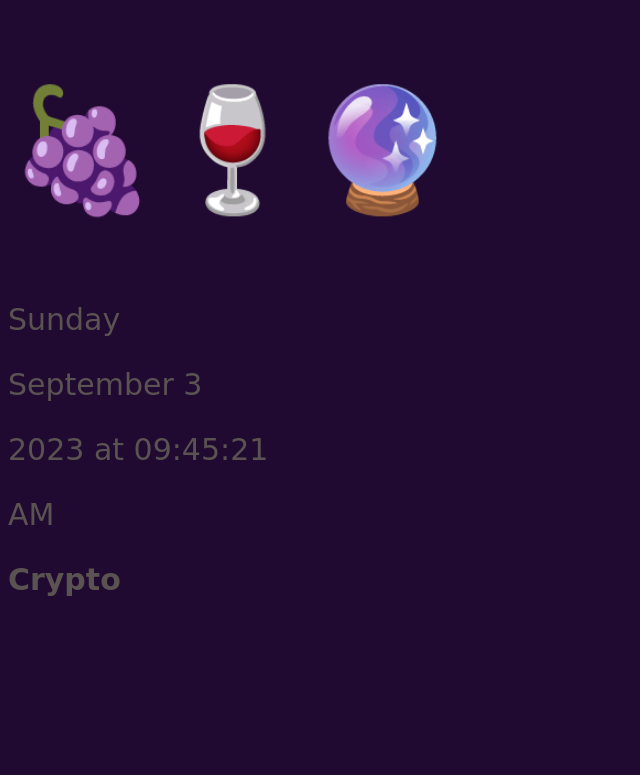
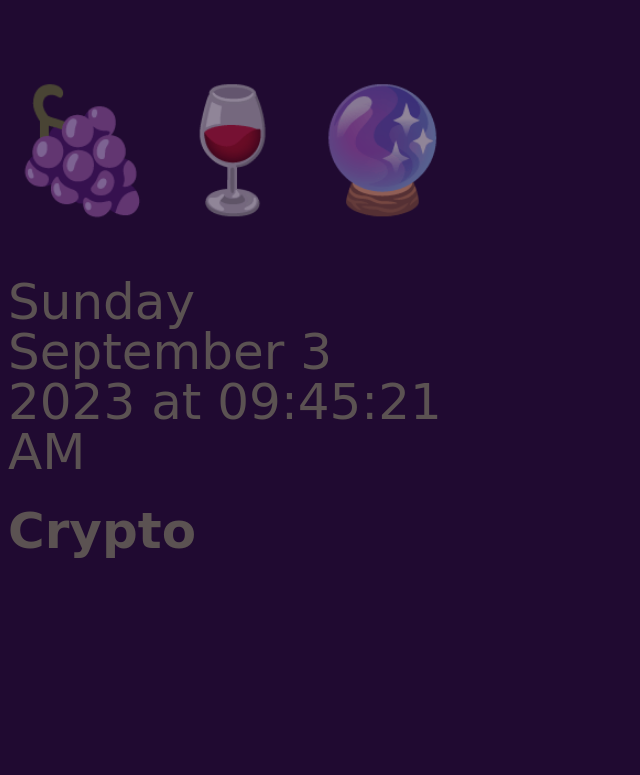
Before and after one commit to ransom1990/x, a plain HTML site: page x.html in a window 1280 px wide. Shown: the whole page, without its empty margins (0-640 px from the left). Drawn offline with nearby package versions, Linux system fonts and the light colour scheme; a web font is replaced by a local one.

Commit message:
Update x.html

```diff
--- a/x.html
+++ b/x.html
@@ -18,39 +18,45 @@
 
         /* Add CSS styles for the "Cryptocurrency Prices" heading */
         #crypto-prices h2 {
-            font-size: 30px;
+            font-size: 50px;
             font-family: 'Bellota Text', cursive;
         }
 
         /* Add CSS styles for cryptocurrency pair names within the cryptoPrices object */
         #crypto-prices p {
-            font-size: 30px;
+            font-size: 40px;
             font-family: 'Bellota Text', cursive;
+            margin-right: 200px;
+            line-height: 0;
         }
 
         h1 {
             font-size: 120px;
             font-family: 'Bellota Text', cursive;
+            opacity: 0.5; /* Set opacity to 50% (0.5) */
         }
 
         #date {
-            font-size: 30px;
+            font-size: 50px;
             font-family: 'Bellota Text', cursive;
+            line-height: 0;
         }
+
 
     </style>
 </head>
 <body>
-    <h1>🍇🍷🔮</h1>
-
-    <!-- Display the current date -->
-    <p id="date"></p>
+    <div class="container">
+        <h1>🍇🍷🔮</h1>
+        <!-- Display the current date -->
+        <p id="date"></p>
+    </div>
 
     <!-- Display cryptocurrency prices -->
     <div id="crypto-prices">
-
         <!-- Prices will be displayed here -->
     </div>
+
 
     <canvas id="crypto-chart"></canvas>
 
```
